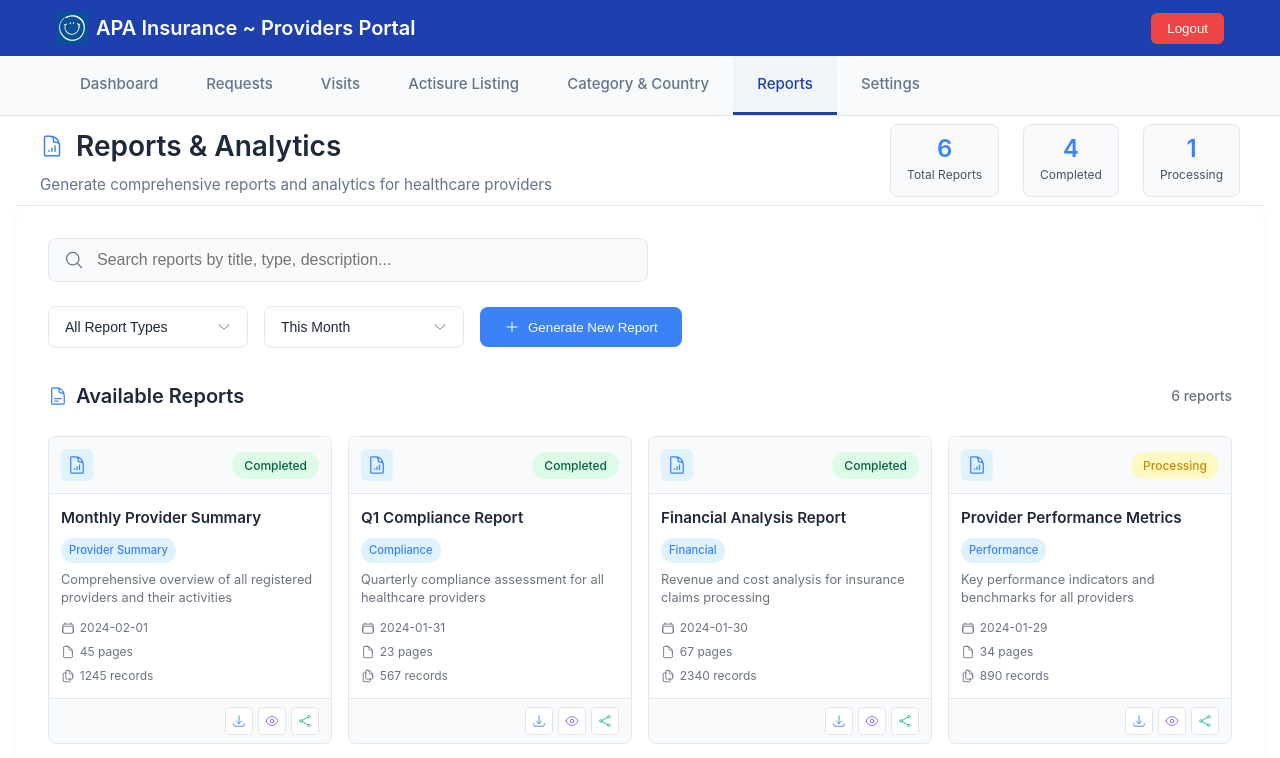
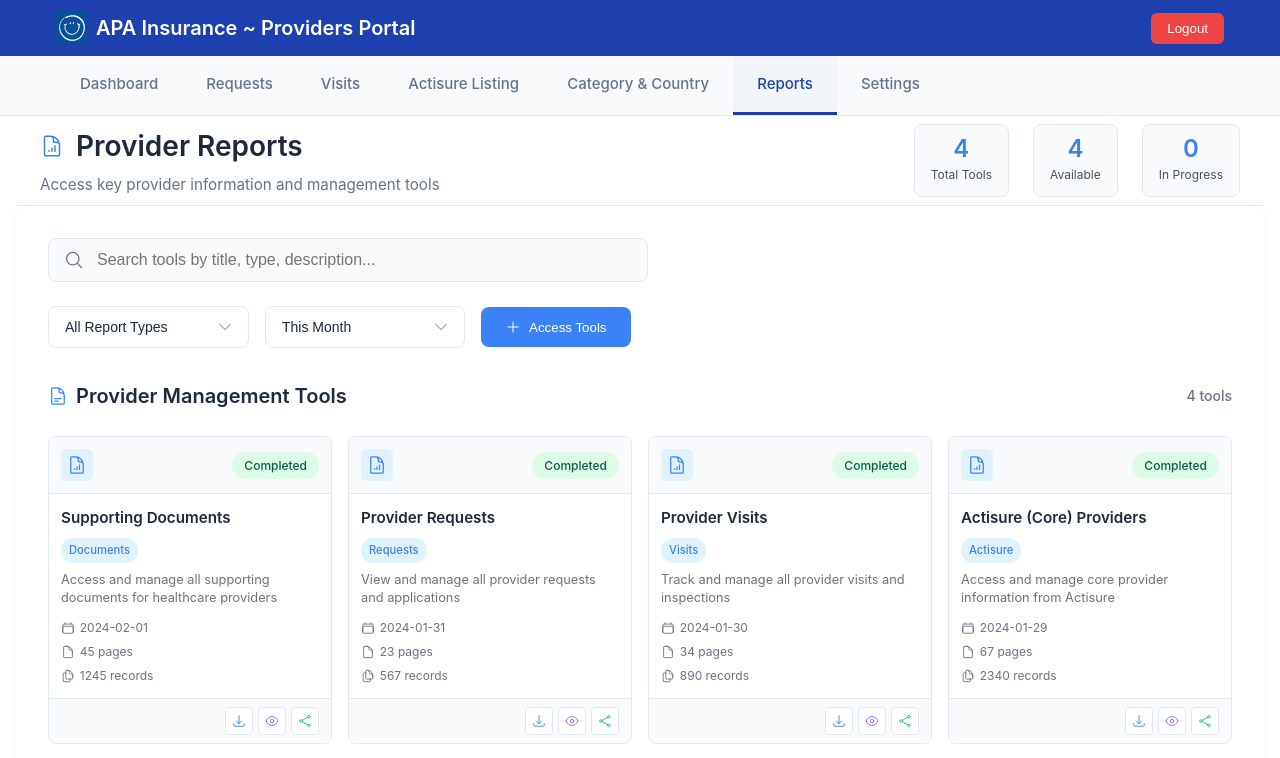
Before and after one commit to markwasilwa/apa-provider-mgmt-portal, a Vue app: page /reports in a window 1280 px wide. Shown: the top 758 px of the page. Built offline with nearby package versions, Linux system fonts and the light colour scheme.

Commit message:
Reports WIP

```diff
--- a/src/components/pages/Reports.vue
+++ b/src/components/pages/Reports.vue
@@ -6,22 +6,22 @@
         <div class="title-group">
           <h1 class="main-title">
             <DocumentChartBarIcon class="icon" />
-            Reports & Analytics
+            Provider Reports
           </h1>
-          <p class="subtitle">Generate comprehensive reports and analytics for healthcare providers</p>
+          <p class="subtitle">Access key provider information and management tools</p>
         </div>
         <div class="header-stats">
           <div class="stat-item">
             <div class="stat-number">{{ totalReports }}</div>
-            <div class="stat-label">Total Reports</div>
+            <div class="stat-label">Total Tools</div>
           </div>
           <div class="stat-item">
             <div class="stat-number">{{ completedReports }}</div>
-            <div class="stat-label">Completed</div>
+            <div class="stat-label">Available</div>
           </div>
           <div class="stat-item">
             <div class="stat-number">{{ processingReports }}</div>
-            <div class="stat-label">Processing</div>
+            <div class="stat-label">In Progress</div>
           </div>
         </div>
       </div>
@@ -36,7 +36,7 @@
             <input
               type="text"
               v-model="searchTerm"
-              placeholder="Search reports by title, type, description..."
+              placeholder="Search tools by title, type, description..."
               class="search-input"
             >
           </div>
@@ -45,10 +45,10 @@
           <div class="select-wrapper">
             <select v-model="selectedReportType" class="modern-select">
               <option value="all">All Report Types</option>
-              <option value="provider-summary">Provider Summary</option>
-              <option value="compliance">Compliance Report</option>
-              <option value="financial">Financial Report</option>
-              <option value="performance">Performance Report</option>
+              <option value="documents">Supporting Documents</option>
+              <option value="requests">Provider Requests</option>
+              <option value="visits">Provider Visits</option>
+              <option value="actisure">Actisure Providers</option>
             </select>
             <ChevronDownIcon class="select-icon" />
           </div>
@@ -64,7 +64,7 @@
           </div>
           <button class="generate-btn" @click="generateReport">
             <PlusIcon class="btn-icon" />
-            Generate New Report
+            Access Tools
           </button>
         </div>
       </div>
@@ -73,26 +73,26 @@
         <div class="section-header">
           <h2 class="section-title">
             <DocumentTextIcon class="table-icon" />
-            Available Reports
+            Provider Management Tools
           </h2>
-          <span class="report-count">{{ filteredReports.length }} reports</span>
+          <span class="report-count">{{ filteredReports.length }} tools</span>
         </div>
 
         <!-- Loading State -->
         <div v-if="loading" class="loading-state">
           <div class="loading-spinner"></div>
-          <p>Loading reports...</p>
+          <p>Loading tools...</p>
         </div>
 
         <!-- Error State -->
         <div v-else-if="error" class="error-state">
           <ExclamationTriangleIcon class="error-icon" />
-          <h3>Error Loading Reports</h3>
+          <h3>Error Loading Tools</h3>
           <p>{{ error }}</p>
           <button @click="loadReports" class="retry-btn">Retry</button>
         </div>
 
-        <!-- Reports Grid -->
+        <!-- Tools Grid -->
         <div v-else class="reports-grid">
           <div class="report-card" v-for="report in filteredReports" :key="report.id">
             <div class="report-header">
@@ -124,13 +124,13 @@
             </div>
             <div class="report-footer">
               <div class="action-buttons">
-                <button class="action-btn download" @click="downloadReport(report)" title="Download Report">
+                <button class="action-btn download" @click="downloadReport(report)" title="Download Tool">
                   <ArrowDownTrayIcon class="action-icon" />
                 </button>
-                <button class="action-btn view" @click="viewReport(report)" title="Preview Report">
+                <button class="action-btn view" @click="viewReport(report)" title="Access Tool">
                   <EyeIcon class="action-icon" />
                 </button>
-                <button class="action-btn share" @click="shareReport(report)" title="Share Report">
+                <button class="action-btn share" @click="shareReport(report)" title="Share Tool">
                   <ShareIcon class="action-icon" />
                 </button>
               </div>
@@ -182,9 +182,9 @@ const toastMessage = ref('')
 const reports = ref([
   {
     id: 1,
-    title: 'Monthly Provider Summary',
-    type: 'Provider Summary',
-    description: 'Comprehensive overview of all registered providers and their activities',
+    title: 'Supporting Documents',
+    type: 'Documents',
+    description: 'Access and manage all supporting documents for healthcare providers',
     generatedDate: '2024-02-01',
     recordCount: 1245,
     pageCount: 45,
@@ -193,9 +193,9 @@ const reports = ref([
   },
   {
     id: 2,
-    title: 'Q1 Compliance Report',
-    type: 'Compliance',
-    description: 'Quarterly compliance assessment for all healthcare providers',
+    title: 'Provider Requests',
+    type: 'Requests',
+    description: 'View and manage all provider requests and applications',
     generatedDate: '2024-01-31',
     recordCount: 567,
     pageCount: 23,
@@ -204,47 +204,25 @@ const reports = ref([
   },
   {
     id: 3,
-    title: 'Financial Analysis Report',
-    type: 'Financial',
-    description: 'Revenue and cost analysis for insurance claims processing',
+    title: 'Provider Visits',
+    type: 'Visits',
+    description: 'Track and manage all provider visits and inspections',
     generatedDate: '2024-01-30',
+    recordCount: 890,
+    pageCount: 34,
+    fileSize: '15.2 MB',
+    status: 'Completed'
+  },
+  {
+    id: 4,
+    title: 'Actisure (Core) Providers',
+    type: 'Actisure',
+    description: 'Access and manage core provider information from Actisure',
+    generatedDate: '2024-01-29',
     recordCount: 2340,
     pageCount: 67,
     fileSize: '18.9 MB',
     status: 'Completed'
-  },
-  {
-    id: 4,
-    title: 'Provider Performance Metrics',
-    type: 'Performance',
-    description: 'Key performance indicators and benchmarks for all providers',
-    generatedDate: '2024-01-29',
-    recordCount: 890,
-    pageCount: 34,
-    fileSize: '15.2 MB',
-    status: 'Processing'
-  },
-  {
-    id: 5,
-    title: 'Weekly Visit Summary',
-    type: 'Provider Summary',
-    description: 'Summary of all provider visits and inspections for the week',
-    generatedDate: '2024-01-28',
-    recordCount: 156,
-    pageCount: 12,
-    fileSize: '4.5 MB',
-    status: 'Completed'
-  },
-  {
-    id: 6,
-    title: 'Regulatory Compliance Audit',
-    type: 'Compliance',
-    description: 'Detailed audit report for regulatory compliance requirements',
-    generatedDate: '2024-01-27',
-    recordCount: 423,
-    pageCount: 28,
-    fileSize: '9.8 MB',
-    status: 'Failed'
   }
 ])
 const loading = ref(false)
@@ -291,14 +269,14 @@ const loadReports = () => {
   setTimeout(() => {
     loading.value = false
     // If you want to simulate an error, uncomment the line below
-    // error.value = 'Failed to load reports. Server error.'
+    // error.value = 'Failed to load provider tools. Server error.'
   }, 1000)
 }
 
 const generateReport = () => {
-  console.log('Generating new report...')
+  console.log('Accessing provider tools...')
   showToast.value = true
-  toastMessage.value = 'Report generation started. You will be notified when it completes.'
+  toastMessage.value = 'Accessing provider management tools. Please wait...'
 
   setTimeout(() => {
     showToast.value = false
@@ -306,9 +284,9 @@ const generateReport = () => {
 }
 
 const downloadReport = (report) => {
-  console.log('Downloading report:', report.title)
+  console.log('Downloading tool:', report.title)
   showToast.value = true
-  toastMessage.value = `Report "${report.title}" is being downloaded.`
+  toastMessage.value = `Tool "${report.title}" is being downloaded.`
 
   setTimeout(() => {
     showToast.value = false
@@ -316,13 +294,13 @@ const downloadReport = (report) => {
 }
 
 const viewReport = (report) => {
-  console.log('Viewing report:', report.title)
+  console.log('Accessing tool:', report.title)
 }
 
 const shareReport = (report) => {
-  console.log('Sharing report:', report.title)
+  console.log('Sharing tool:', report.title)
   showToast.value = true
-  toastMessage.value = `Report "${report.title}" has been shared.`
+  toastMessage.value = `Tool "${report.title}" has been shared.`
 
   setTimeout(() => {
     showToast.value = false
```
